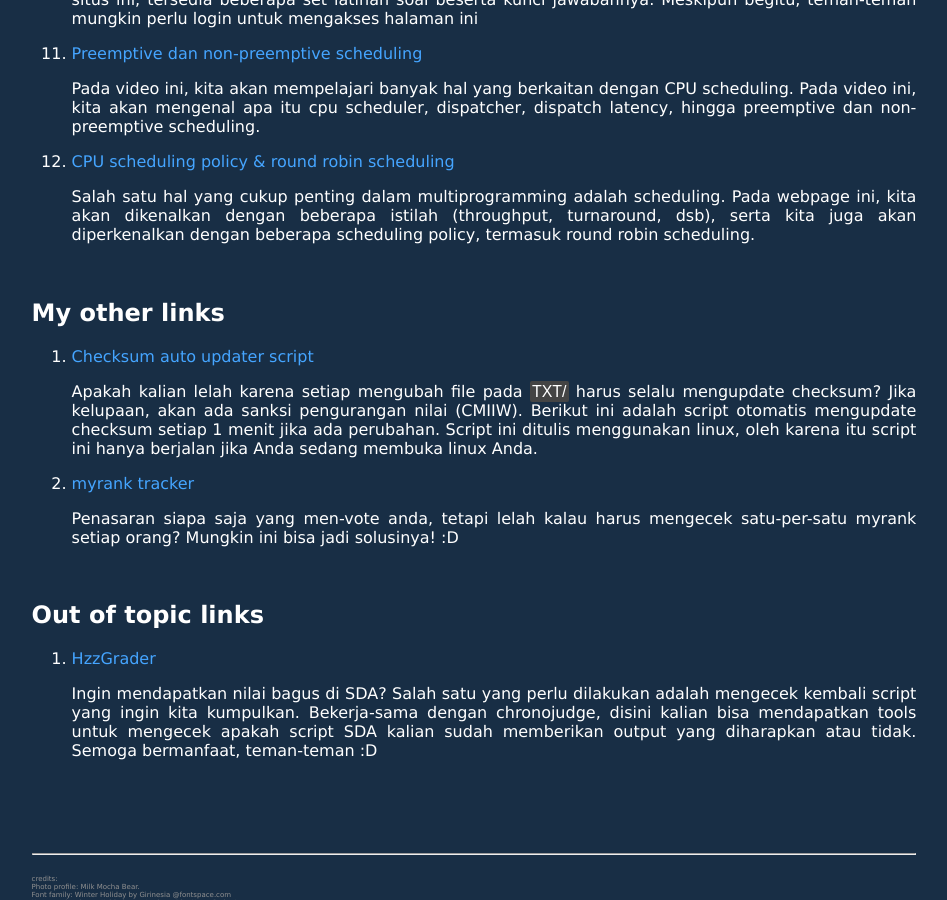
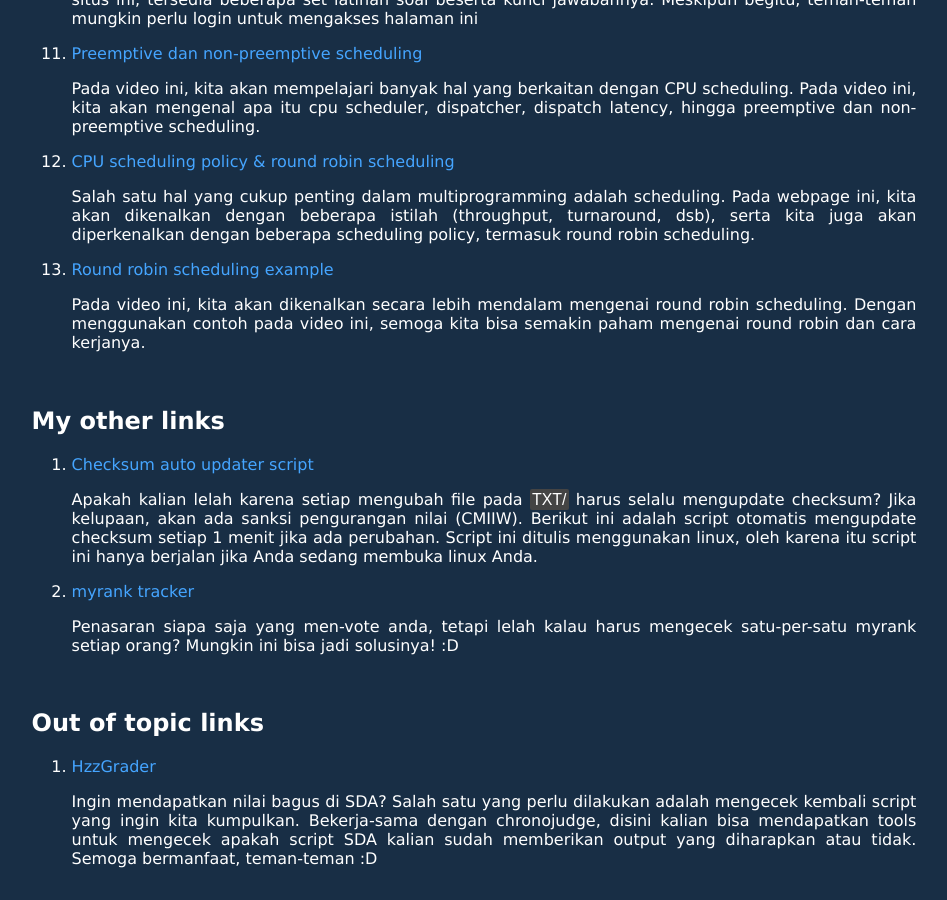
Before and after one commit to Hzz-Hzz/os212, a Jekyll site: the page built from links.md, in a window 1280 px wide and 900 px high, scrolled down 1870 px. Shown: the whole window, without its empty margins (166-1113 px from the left). Built offline with Jekyll 4.4.1, drawn with Linux system fonts in a browser that asks for light colours; our own code applies the rules of GitHub Pages for plain Markdown files.

Commit message:
Update links.md

```diff
--- a/links.md
+++ b/links.md
@@ -84,7 +84,9 @@ permalink: /LINKS/
 
 	Salah satu hal yang cukup penting dalam multiprogramming adalah scheduling. Pada webpage ini, kita akan dikenalkan dengan beberapa istilah (throughput, turnaround, dsb), serta kita juga akan diperkenalkan dengan beberapa scheduling policy, termasuk round robin scheduling.
 
+13. [Round robin scheduling example](https://www.youtube.com/watch?v=7TpxxTNrcTg)
 
+	Pada video ini, kita akan dikenalkan secara lebih mendalam mengenai round robin scheduling. Dengan menggunakan contoh pada video ini, semoga kita bisa semakin paham mengenai round robin dan cara kerjanya.
 
 
 <br>
```
